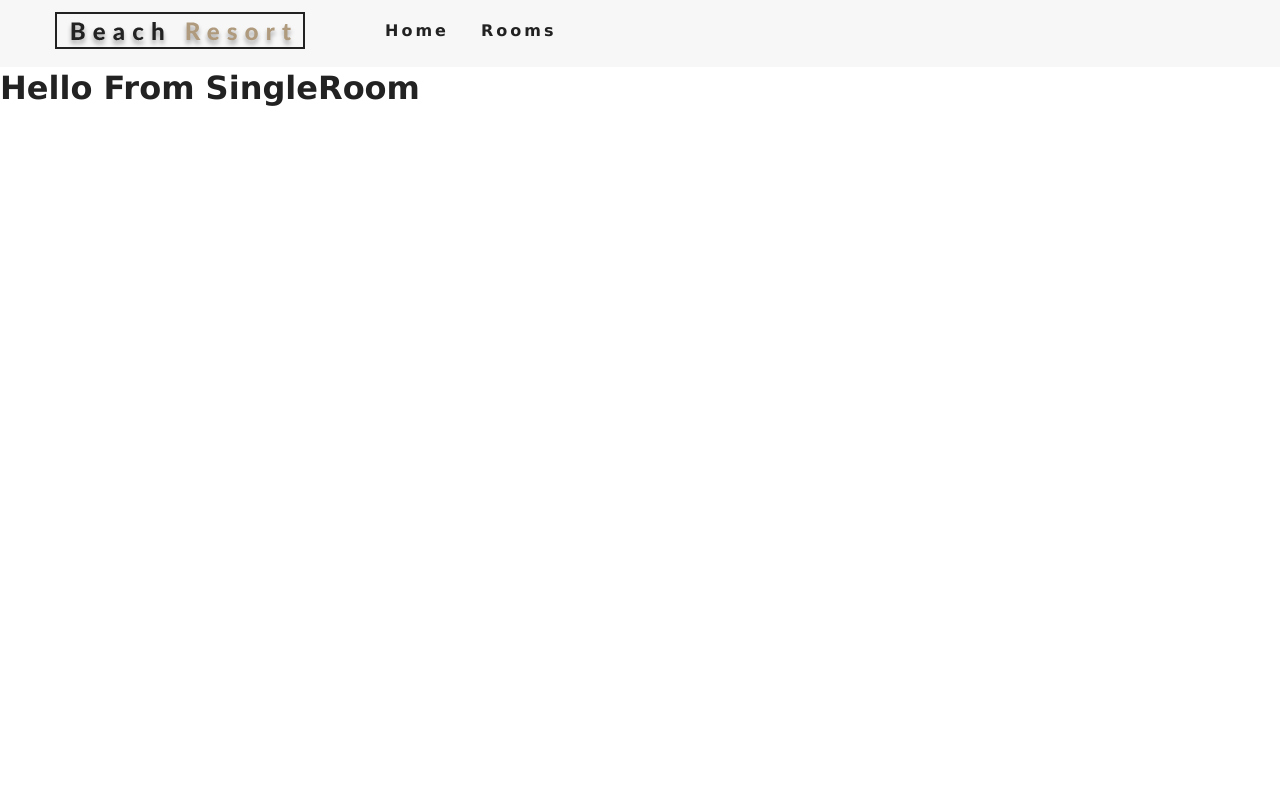
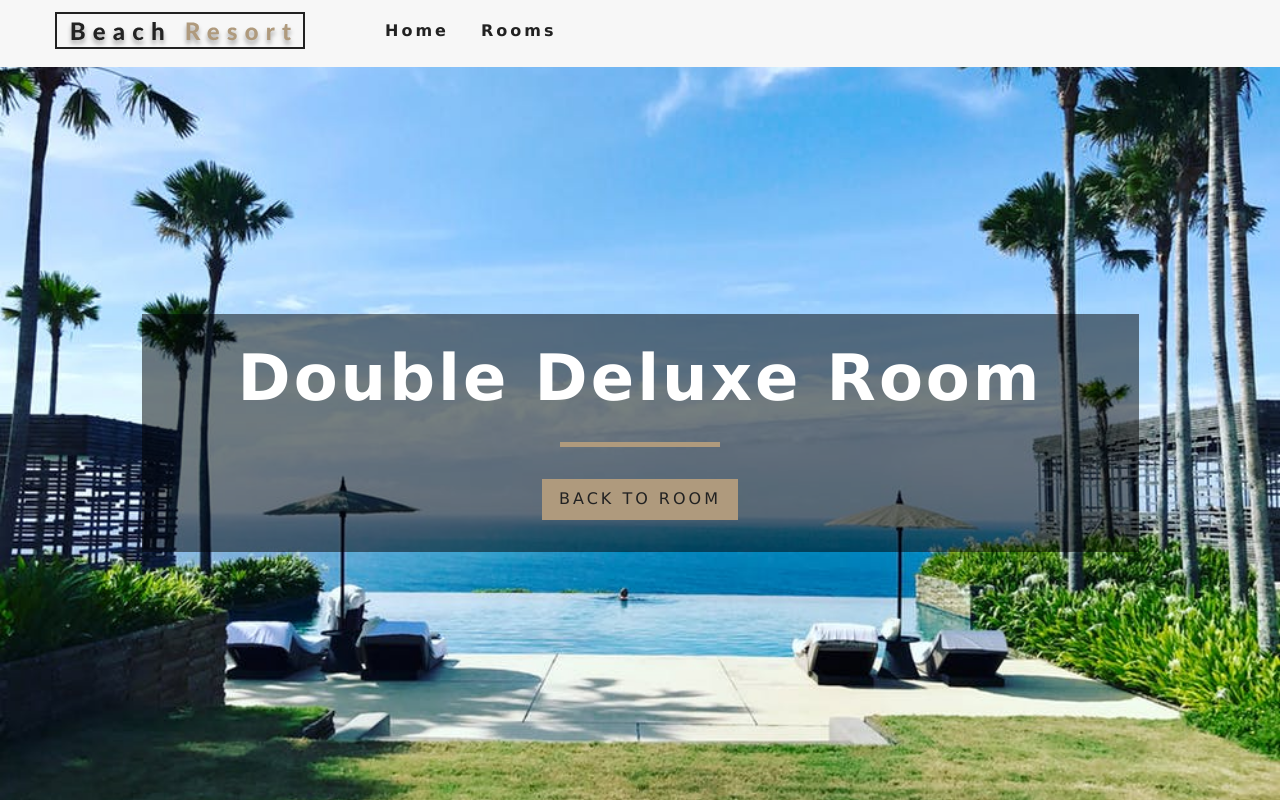
Before and after one commit to saif1642/beach-resort-react, a React (Create React App) app: page /rooms/double-deluxe in a window 1280 px wide. Built offline with nearby package versions, Linux system fonts and the light colour scheme.

Commit message:
single room

```diff
--- a/src/App.js
+++ b/src/App.js
@@ -4,7 +4,7 @@
 
 import { Home } from './pages/Home';
 import { Rooms } from './pages/Rooms';
-import { SingleRoom } from './pages/SingleRoom';
+import SingleRoom from './pages/SingleRoom';
 import { Error } from './pages/Error';
 
 import Navbar  from './components/Navbar';
--- a/src/context.js
+++ b/src/context.js
@@ -28,10 +28,22 @@
       });
       return formattedItems;
     }
+    getRoom = (slug) => {
+       let tempRooms = [...this.state.rooms];
+       const room = tempRooms.find((room) => room.slug === slug);
+       console.log(room);
+       return room;
+    }
 
     render(){
         return (
-            <RoomContext.Provider value={{...this.state}}>
+            <RoomContext.Provider
+            value={
+                {
+                    ...this.state,
+                    getRoom:this.getRoom
+                }
+            }>
                 {this.props.children}
             </RoomContext.Provider>
         )
--- a/src/pages/SingleRoom.js
+++ b/src/pages/SingleRoom.js
@@ -1,9 +1,36 @@
-import React from 'react'
+import React, { Component } from 'react'
+import { RoomContext } from '../context';
+import { Link } from 'react-router-dom';
+import { Hero } from '../components/Hero';
+import { Banner } from '../components/Banner';
 
-export const SingleRoom = () => {
-    return (
-        <div>
-            <h2>Hello From SingleRoom</h2>
-        </div>
-    )
+export default class SingleRoom extends Component {
+    constructor(props){
+        super(props);
+    }
+    state = {
+        slug: this.props.match.params.slug
+    }
+    static contextType = RoomContext;
+    render() {
+        const { getRoom } = this.context;
+        const room = getRoom(this.state.slug);
+        if(!room){
+            return (
+                <div className="error">
+                    <h3>No such room could be found</h3>
+                    <Link to="/rooms" className="btn-primary">
+                        back to rooms
+                    </Link>
+                </div>
+            )
+        }
+        return (
+            <Hero className="roomsHero">
+                <Banner title={`${room.name} room`}>
+                    <Link to="/rooms" className="btn-primary">Back to room</Link>
+                </Banner>
+            </Hero>
+        )
+    }
 }
```
Also changed, not shown: src/index.js (+2 -5 lines).
